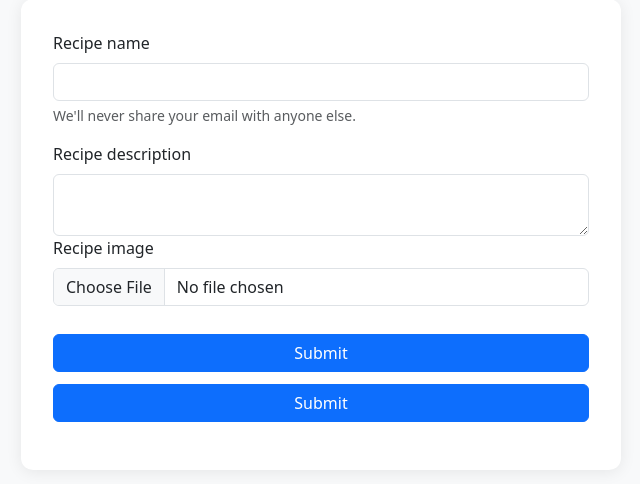
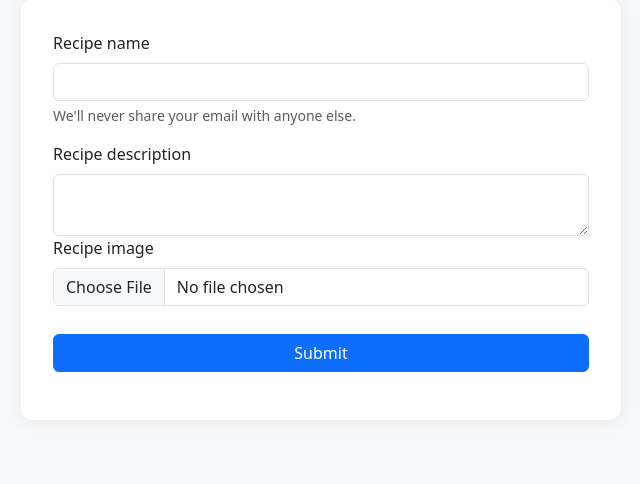
Before and after one commit to prashannaChand/Mero-CHULO-, a Django app: page / in a window 1280 px wide. Shown: the part 41-525 px from the top of the page, without its empty margins (319-959 px from the left). Run offline with Django 5.2, Linux system fonts and the light colour scheme.

Commit message:
css edit

```diff
--- a/vegge/templates/recipes.html
+++ b/vegge/templates/recipes.html
@@ -43,8 +43,7 @@
     <input type="file" class="form-control" id="exampleInputPassword1">
   </div>
   <button type="submit" class="btn btn-primary">Submit</button>
-  <!-- This is a random comment added for demonstration purposes -->
-  <button type="submit" class="btn btn-primary">Submit</button>
+
 </form>
 <div/>
  </html>
```
